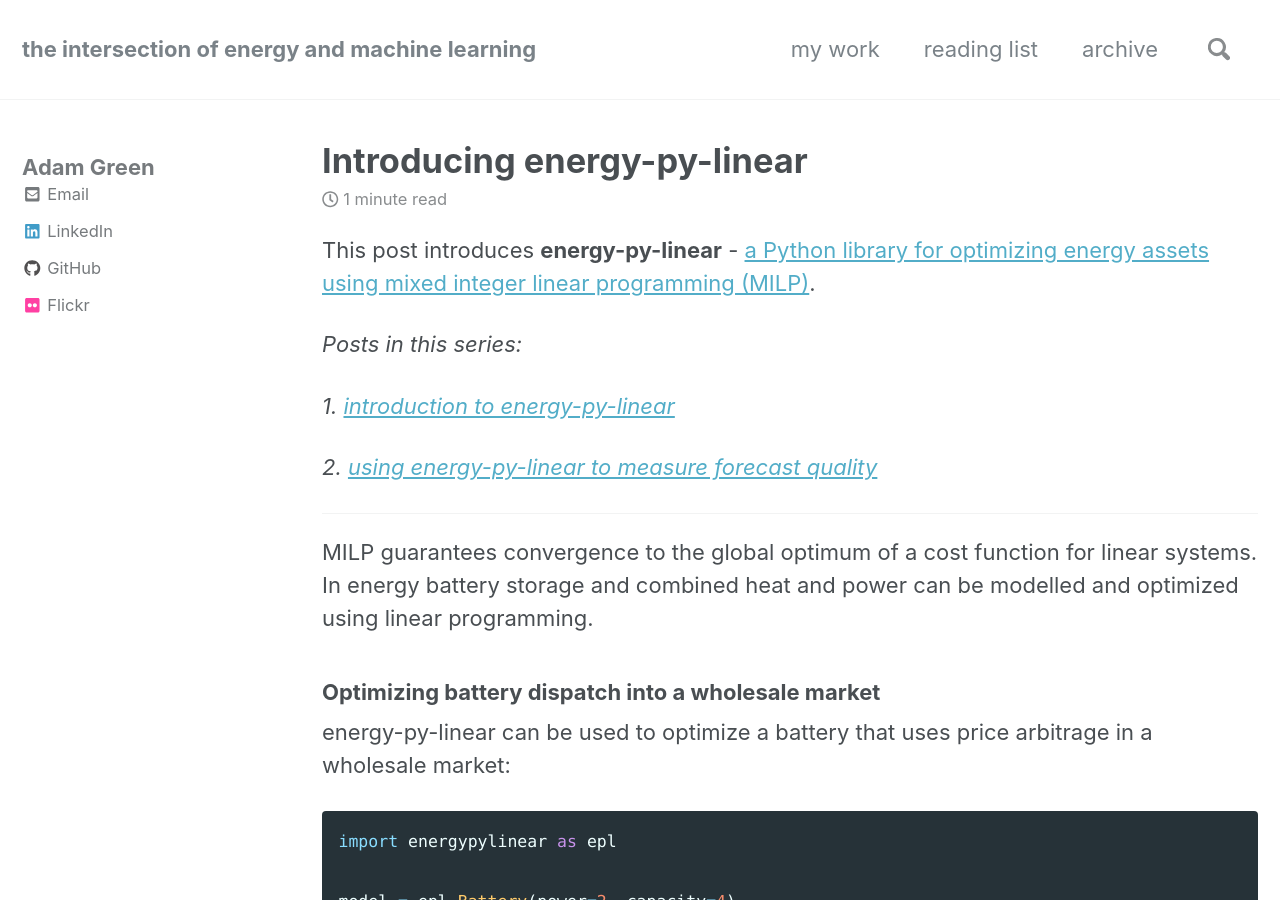
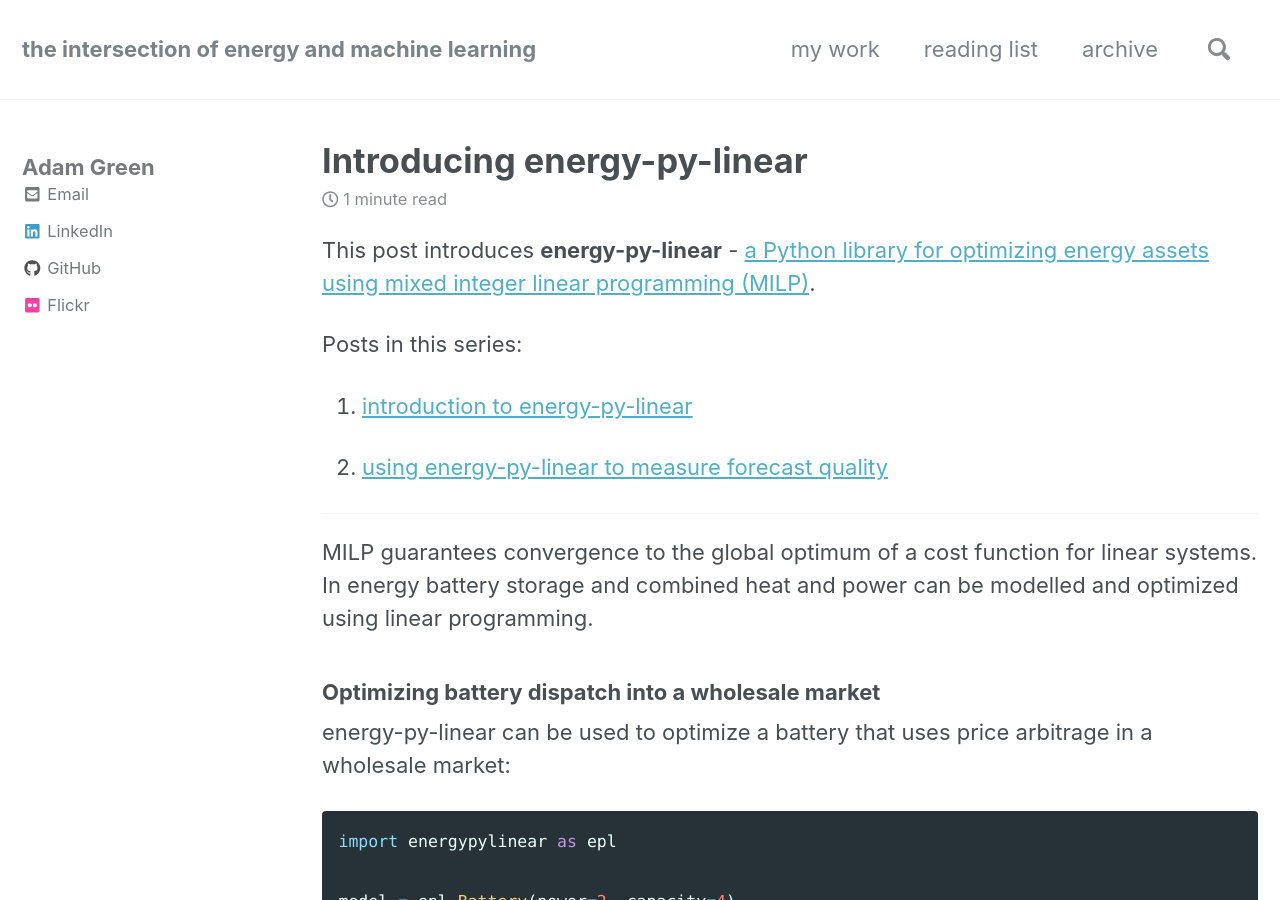
Before and after one commit to ADGEfficiency/adgefficiency.github.io, a Jekyll site: the page built from _posts/2019-02-06-intro-energy-py-linear.md, in a window 1280 px wide and 900 px high. Built offline with Jekyll 4.4.1, drawn with Linux system fonts in a browser that asks for light colours; nearby versions of some CDN libraries.

Commit message:
drafting

```diff
--- a/_posts/2019-02-06-intro-energy-py-linear.md
+++ b/_posts/2019-02-06-intro-energy-py-linear.md
@@ -9,11 +9,11 @@ excerpt: A library for optimizing energy systems using mixed integer linear prog
 
 This post introduces **energy-py-linear** - [a Python library for optimizing energy assets using mixed integer linear programming (MILP)](https://github.com/ADGEfficiency/energy-py-linear).
 
-*Posts in this series:*
+Posts in this series:
 
-*1. [introduction to energy-py-linear](https://adgefficiency.com/intro-energy-py-linear/)*
+1. [introduction to energy-py-linear](https://adgefficiency.com/intro-energy-py-linear/)
 
-*2. [using energy-py-linear to measure forecast quality](https://adgefficiency.com/energy-py-linear-forecast-quality/)*
+2. [using energy-py-linear to measure forecast quality](https://adgefficiency.com/energy-py-linear-forecast-quality/)
 
 ---
 
```
Also changed, not shown: _posts/2019-02-11-energy-py-linear-forecast-quality.md (+4 -1 lines).
